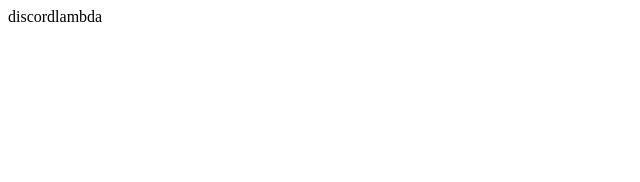
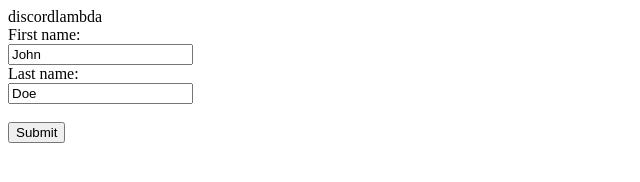
Before and after one commit to hyperchessbot/discordlambda, a website: page index.html in a window 1280 px wide. Shown: the whole page, without its empty margins (0-640 px from the left). Drawn offline with Linux system fonts and the light colour scheme.

Commit message:
Post form

```diff
--- a/index.html
+++ b/index.html
@@ -1 +1,9 @@
 discordlambda
+
+<form method="POST" action="/.netlify/functions/index">
+  <label for="fname">First name:</label><br>
+  <input type="text" id="fname" name="fname" value="John"><br>
+  <label for="lname">Last name:</label><br>
+  <input type="text" id="lname" name="lname" value="Doe"><br><br>
+  <input type="submit" value="Submit">
+</form>
```
